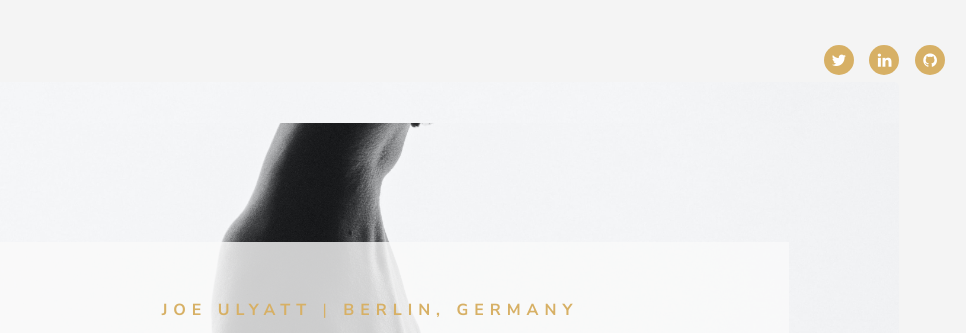
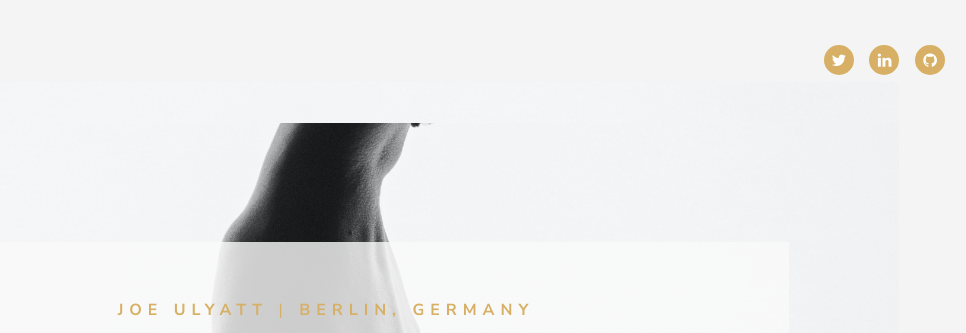
Before and after one commit to JoeDareZone/joewhocodes-website, a plain HTML site: page index.html in a window 1280 px wide. Shown: the top 333 px of the page, without its empty margins (314-1280 px from the left). Drawn offline with nearby package versions, Linux system fonts and the light colour scheme.

Commit message:
remove joeulyatt inline styling

```diff
--- a/index.html
+++ b/index.html
@@ -66,7 +66,7 @@
                <section id="home" class="parallax-section">
                     <div class="col-md-offset-1 col-md-10 col-sm-12">
                          <div class="home-wrapper">
-                              <h3 class="wow fadeInUp joeUlyatt" data-wow-delay="0.4s" style="margin-left: 88px">Joe Ulyatt <span
+                              <h3 class="wow fadeInUp joeUlyatt" data-wow-delay="0.4s">Joe Ulyatt <span
                                         class="line">|</span> Berlin, Germany</h3>
                               <h1 class="wow fadeInUp websiteDev" data-wow-delay="0.6s">Web Developer <span
                                         class="line">|</span> Software Engineer </h1>
```
